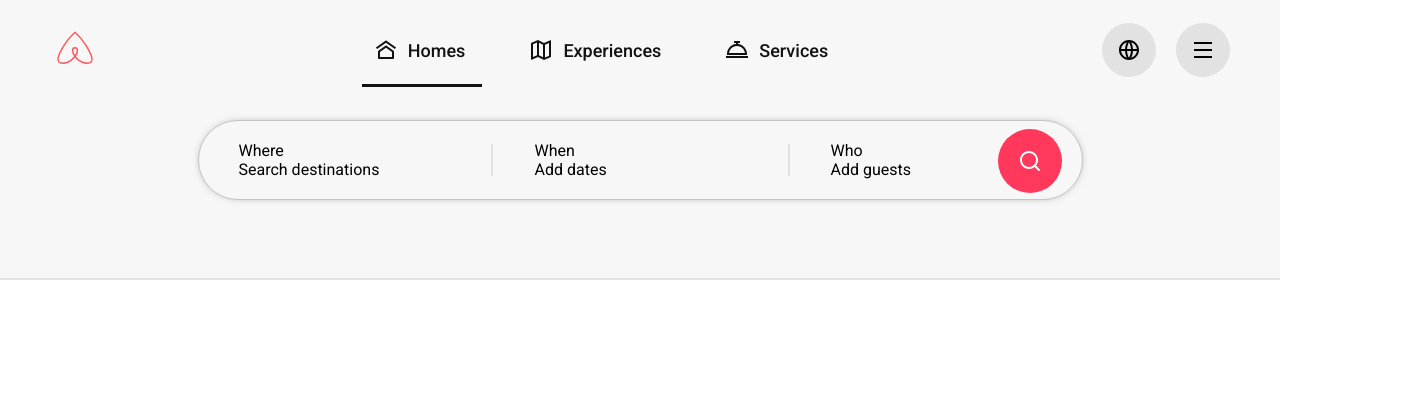
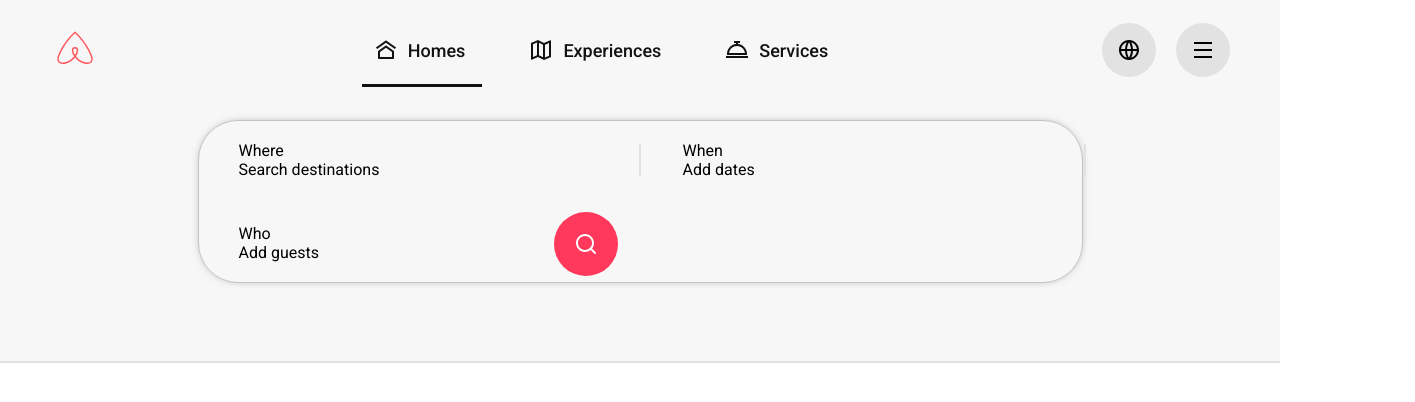
Before and after one commit to a00ae/airbnb, a React (Vite) app: page / in a window 1280 px wide. Shown: the top 402 px of the page, 1415 px wide, since content can reach past the window. Built offline with nearby package versions, Linux system fonts and the light colour scheme; a web font is replaced by a local one.

Commit message:
add event outside

```diff
--- a/src/components/layout/Header/Header.tsx
+++ b/src/components/layout/Header/Header.tsx
@@ -1,8 +1,9 @@
 import { RiGlobalLine, RiHome9Line, RiMap2Line, RiMenuLine, RiServiceBellLine } from "@remixicon/react";
 import "./header.scss";
 import Logo from "./Logo";
-import { type MouseEventHandler, type MouseEvent, useRef, useState } from "react";
+import {  type MouseEvent, useState } from "react";
 import Search from "./Search";
+
 interface Labels {
   labal: string;
   icon?: React.ReactNode;
--- a/src/components/layout/Header/Search.tsx
+++ b/src/components/layout/Header/Search.tsx
@@ -1,19 +1,36 @@
 import { RiSearchLine } from "@remixicon/react";
 import { itemButtonSearch } from "./index";
 import "./search.scss";
-import { useState } from "react";
+import { useEffect, useRef, useState } from "react";
 
 
 
 const Search = () => {
   const [activeLabel, setActiveLabel] = useState<string | null>(null);
 
+    const ref = useRef<HTMLDivElement | null>(null);
+
+    const handleDocumentClick = (e: MouseEvent) => {
+      if (ref.current && !ref.current.contains(e.target as Node)) {
+        setActiveLabel(null);
+      }
+    };
+
+    useEffect(() => {
+      if (activeLabel) window.addEventListener("click", handleDocumentClick);
+      return () => {
+        window.removeEventListener("click", handleDocumentClick);
+      };
+    }, [activeLabel]);
+
+
   const handleClickSearch = (label: string) => {
     setActiveLabel((prev) => (prev === label ? null : label));
   };
+  if (!ref) return null;
 
   return (
-    <div className="search">
+    <div ref={ref} className="search">
       {itemButtonSearch.map(({ descraption, title }) => {
         const currentTitleLower:string = title.trim().toLowerCase();
         const isCurrentActive:boolean = activeLabel === title;
--- a/src/components/layout/Header/search.scss
+++ b/src/components/layout/Header/search.scss
@@ -1,15 +1,14 @@
 @use "../../../styles/variables" as v;
 
-// تعديل الـ Map لتشمل الاسم ونقطة ارتكاز الحركة (transform-origin) لكل عنصر
 $visible-class: (
-  "where": left center,   // يبدأ التمدد من اليسار إلى اليمين
-  "when": center center, // يبدأ التمدد من المنتصف ويتوسع للجانبين
-  "who": right center    // يبدأ التمدد من اليمين إلى اليسار
+  "where": (left center, 140%, 0, auto),   // يبدأ التمدد من اليسار إلى اليمين
+  "when": (center center, 280%, -90%, auto), // يبدأ التمدد من المنتصف ويتوسع للجانبين
+  "who": (right center, 140%, auto, 0)    // يبدأ التمدد من اليمين إلى اليسار
 );
 
 .search {
   width: 75%;
-  @include v.grid-main(250px, xxs);
+  @include v.grid-main(300px, xxs);
   border: 1px solid var(--bg-color-border);
   box-shadow: 0 0 10px -4px rgba(0, 0, 0, 0.5);
   margin: auto;
@@ -50,7 +49,7 @@ $visible-class: (
       position: absolute;
       top: calc(100% + 10px);
       left: 0;
-      width: 100%;
+      width: 160%;
       height: 200px;
       background-color: var(--bg-color-white);
       z-index: 1;
@@ -61,16 +60,23 @@ $visible-class: (
       /* تأثير الاختفاء الافتراضي */
       opacity: 0;
       visibility: hidden;
-      transform: scaleX(0); /* نستخدم scaleX(0) لجعل العنصر ينكمش أفقياً تماماً */
+      transform: scaleX(0.9); /* نستخدم scaleX(0) لجعل العنصر ينكمش أفقياً تماماً */
 
-      /* إضافة الترانزيشن لتنعيم الحركة */
       transition: transform 0.3s cubic-bezier(0.4, 0, 0.2, 1), opacity 0.2s ease, visibility 0.3s;
     }
 
-    /* المرور على الـ Map وتطبيق نقطة الانطلاق والـ visible لكل عنصر */
-    @each $class, $origin in $visible-class {
+    @each $class, $properties in $visible-class {
+
+        $origin: nth($properties, 1 );
+        $width: nth($properties, 2);
+        $left: nth($properties, 3);
+        $right: nth($properties, 4);
+
       .last-#{$class} {
-        transform-origin: $origin; /* هنا نحدد من أين يبدأ التمدد (left أو center أو right) */
+        transform-origin: $origin;
+        width: $width;
+        left: $left;
+        right: $right;
       }
 
       .last-#{$class}.visible {
```
Also changed, not shown: src/hook/useOnclickOutSide.tsx (added, +15 -0 lines).
